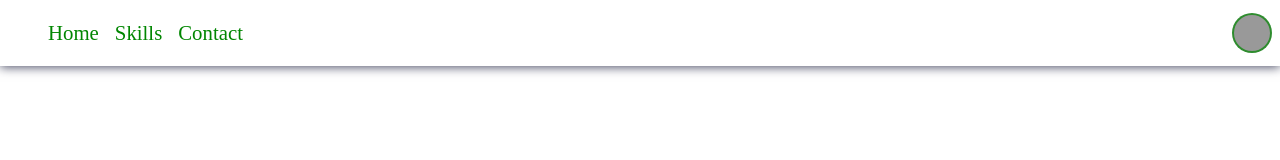
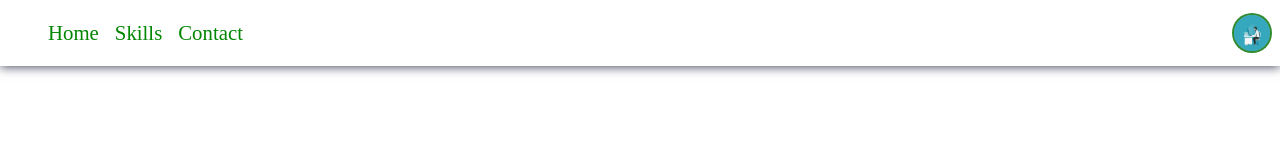
Before and after one commit to AKK-soft-dev/portfio-sample-nav, a plain HTML site: page index.html in a window 1280 px wide. Drawn offline with Linux system fonts and the light colour scheme.

Commit message:
Updated img link

```diff
--- a/index.html
+++ b/index.html
@@ -29,7 +29,7 @@
       </label>
 
       <!-- if this img can't be loaded, don't worry I already prepared for fake img -->
-      <img class="brand" src="./img/profile.jpg" alt="" />
+      <img class="brand" src="./profile.jpg" alt="" />
     </nav>
   </header>
 
```
